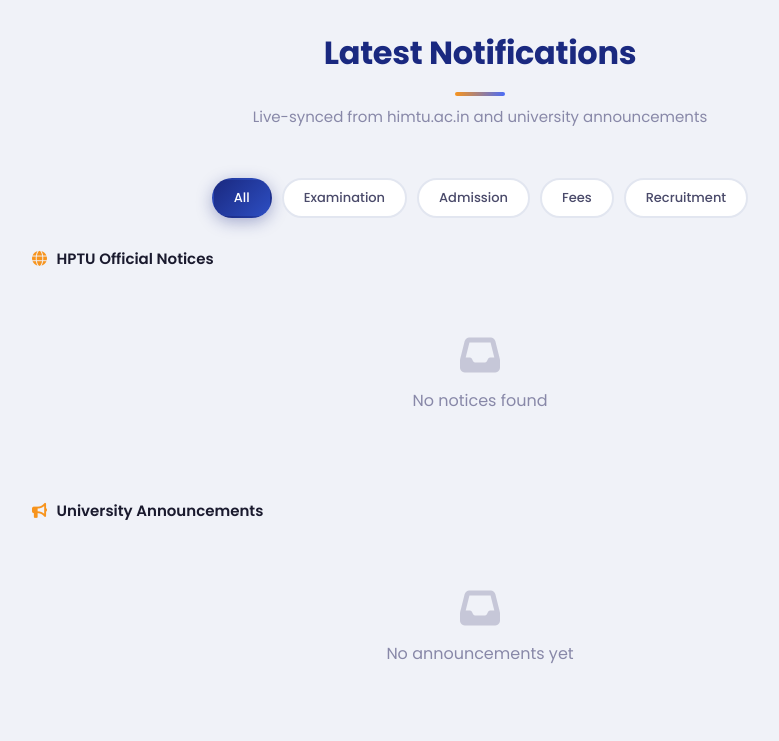
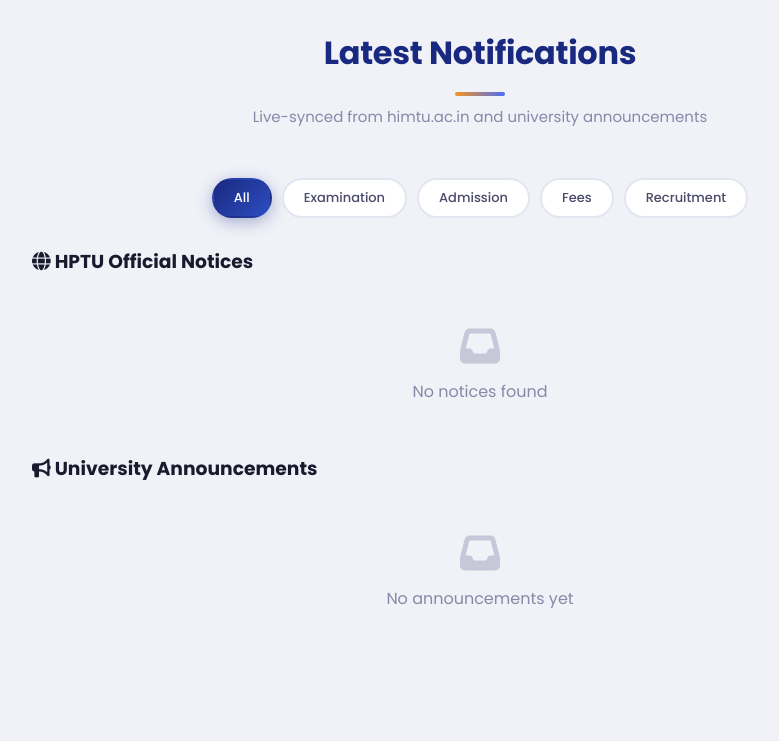
Before and after one commit to burgerbeast7/HPTU-ASIST, a Flask app: page / in a window 1280 px wide. Shown: the part 2086-2827 px from the top of the page, without its empty margins (160-939 px from the left). Run offline with Flask 3, Linux system fonts and the light colour scheme; data that the repository does not hold is empty.

Commit message:
Update styles and index template

```diff
--- a/frontend/static/css/style.css
+++ b/frontend/static/css/style.css
@@ -347,8 +347,8 @@ nav {
     top: 0;
     z-index: 500;
     box-shadow: 0 4px 20px rgba(0,0,0,0.15);
+    -webkit-backdrop-filter: blur(16px);
     backdrop-filter: blur(16px);
-    -webkit-backdrop-filter: blur(16px);
 }
 
 .nav-content {
@@ -1002,8 +1002,8 @@ nav a:hover::after { width: 70%; }
 
 .contact-card {
     background: rgba(255,255,255,0.07);
+    -webkit-backdrop-filter: blur(12px);
     backdrop-filter: blur(12px);
-    -webkit-backdrop-filter: blur(12px);
     border: 1px solid rgba(255,255,255,0.1);
     border-radius: var(--radius);
     padding: 36px 24px;
--- a/frontend/templates/index.html
+++ b/frontend/templates/index.html
@@ -207,8 +207,8 @@
         </div>
 
         <!-- HPTU Official Notices -->
-        <h3 style="font-size:15px; color:var(--text); margin-bottom:16px; font-weight:600;">
-            <i class="fas fa-globe" style="color:var(--gold); margin-right:6px;"></i>
+        <h3 class="notice-section-title">
+            <i class="fas fa-globe" class="notice-icon"></i>
             HPTU Official Notices
         </h3>
         <div class="notices-list" id="hptuNoticesList">
@@ -219,8 +219,8 @@
         </div>
 
         <!-- Admin / University Notices -->
-        <h3 style="font-size:15px; color:var(--text); margin:36px 0 16px; font-weight:600;">
-            <i class="fas fa-bullhorn" style="color:var(--gold); margin-right:6px;"></i>
+        <h3 class="notice-section-title notice-section-title-upper">
+            <i class="fas fa-bullhorn" class="notice-icon"></i>
             University Announcements
         </h3>
         <div class="notices-list" id="noticesList">
@@ -318,7 +318,7 @@
             </div>
         </div>
         <div class="footer-bottom">
-            &copy; 2025 HPTU AI Assistant | Built with <i class="fas fa-heart" style="color:var(--gold);"></i> for students
+            &copy; 2025 HPTU AI Assistant | Built with <i class="fas fa-heart heart-icon"></i> for students
         </div>
     </footer>
 
@@ -332,7 +332,7 @@
                 </div>
                 <div>
                     <strong>HPTU AI Assistant</strong>
-                    <span class="chat-status"><i class="fas fa-circle" style="font-size:7px;margin-right:4px;"></i> Online</span>
+                    <span class="chat-status"><i class="fas fa-circle status-indicator"></i> Online</span>
                 </div>
             </div>
             <div class="chat-header-actions">
@@ -364,8 +364,9 @@
         <div class="chat-footer">
             <label class="upload-label" for="pdfUpload" title="Upload PDF">
                 <i class="fas fa-paperclip"></i>
+                <span class="sr-only">Upload PDF</span>
             </label>
-            <input type="file" id="pdfUpload" accept=".pdf" style="display:none">
+            <input type="file" id="pdfUpload" accept=".pdf" aria-label="Upload PDF">
             <input type="text" id="userInput" placeholder="Ask me anything about HPTU..." autocomplete="off">
             <button id="voice-btn" title="Voice input" aria-label="Voice input">
                 <i class="fas fa-microphone"></i>
```
